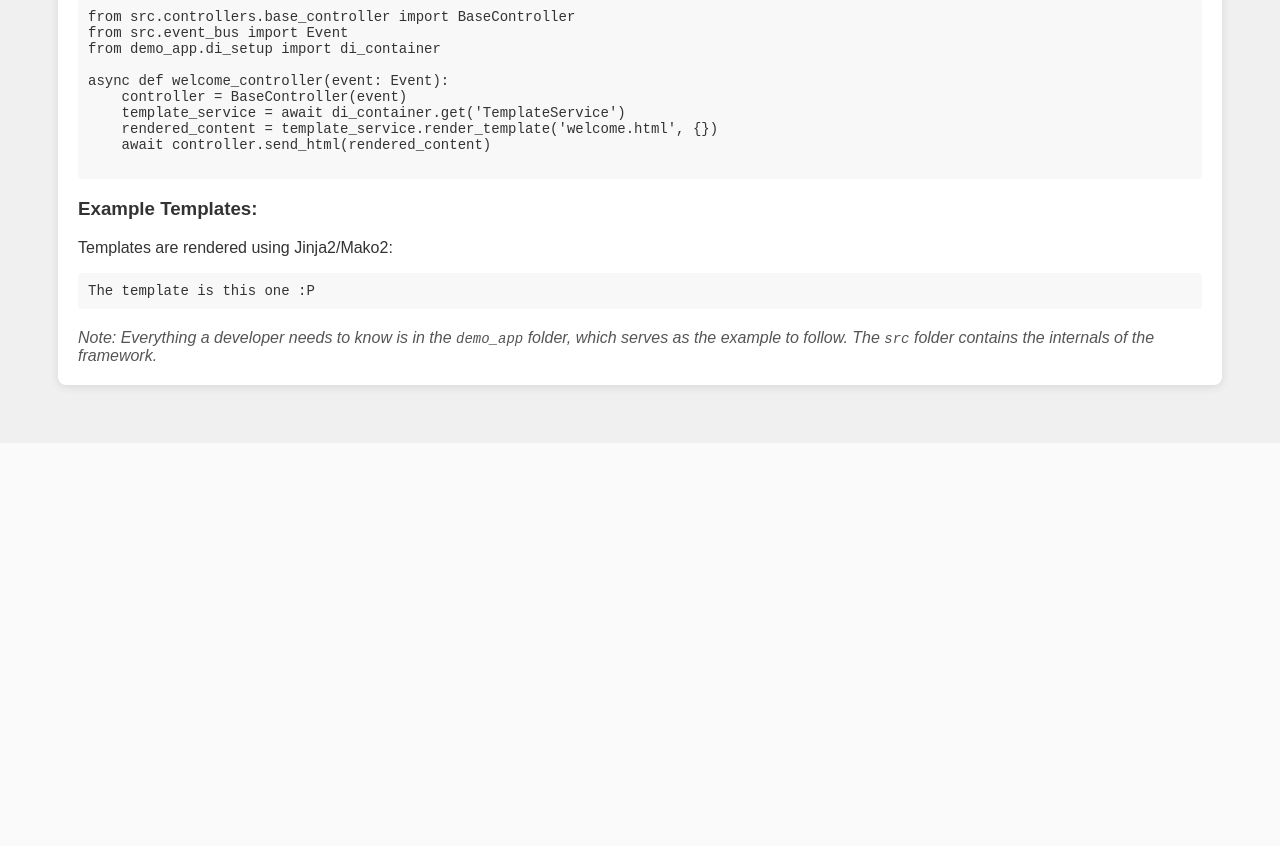
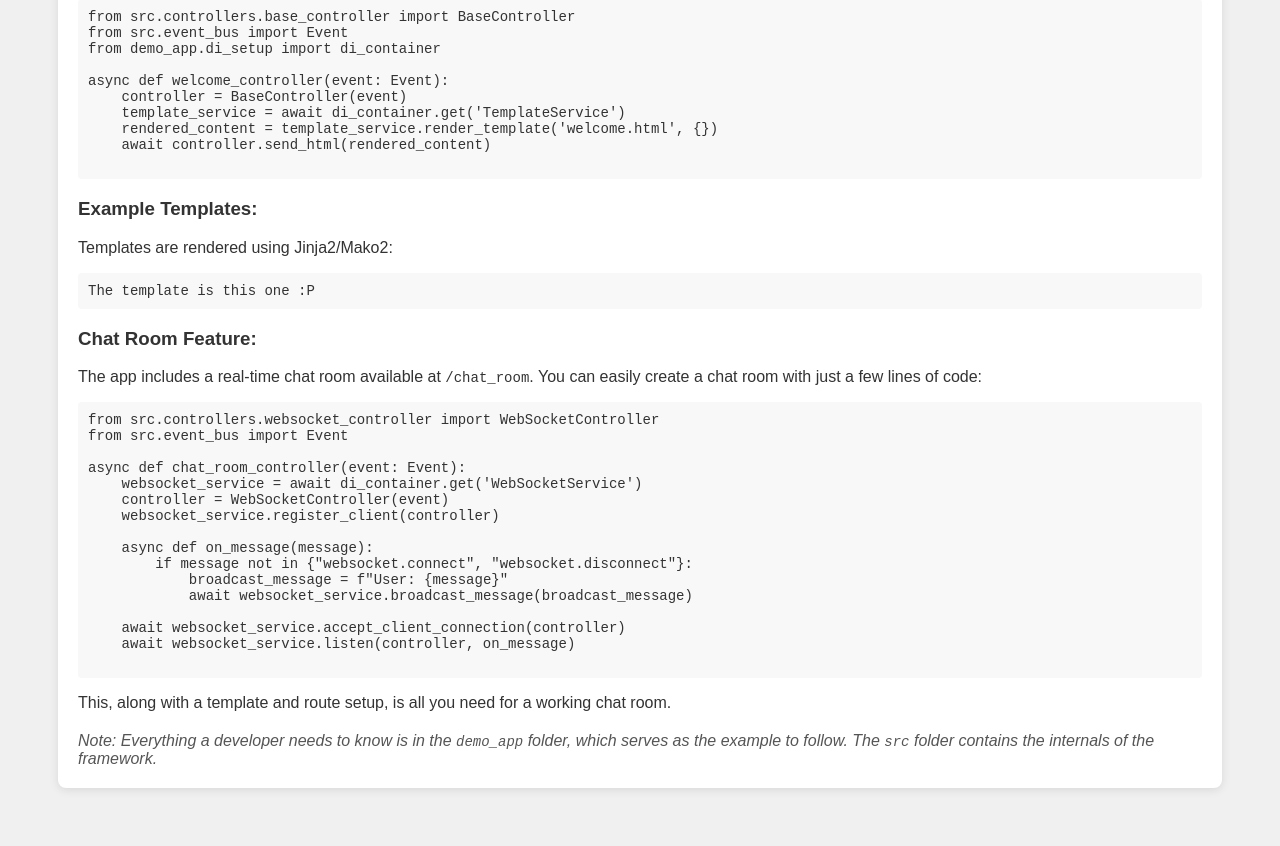
Before and after one commit to yerco/eventwired, a Python web app: template demo_app/templates/welcome.html in a window 1280 px wide. Shown: the part 576-1422 px from the top of the page. Before the commit the page ends 969 px from the top, so only its background shows below. Run offline with Jinja, Linux system fonts and the light colour scheme; the template is opened without the code that fills it, so the values that code supplies are empty.

Commit message:
Chat room example added

```diff
--- a/demo_app/templates/welcome.html
+++ b/demo_app/templates/welcome.html
@@ -84,6 +84,28 @@ async def welcome_controller(event: Event):
         <h3>Example Templates:</h3>
         <p>Templates are rendered using Jinja2/Mako2:</p>
         <pre><code>The template is this one :P</code></pre>
+
+        <div class="examples">
+            <h3>Chat Room Feature:</h3>
+            <p>The app includes a real-time chat room available at <code>/chat_room</code>. You can easily create a chat room with just a few lines of code:</p>
+            <pre><code>from src.controllers.websocket_controller import WebSocketController
+from src.event_bus import Event
+
+async def chat_room_controller(event: Event):
+    websocket_service = await di_container.get('WebSocketService')
+    controller = WebSocketController(event)
+    websocket_service.register_client(controller)
+
+    async def on_message(message):
+        if message not in {"websocket.connect", "websocket.disconnect"}:
+            broadcast_message = f"User: {message}"
+            await websocket_service.broadcast_message(broadcast_message)
+
+    await websocket_service.accept_client_connection(controller)
+    await websocket_service.listen(controller, on_message)
+    </code></pre>
+            <p>This, along with a template and route setup, is all you need for a working chat room.</p>
+        </div>
     </div>
 
     <div class="note">
```
Also changed, not shown: LICENSE.txt (added), README.md.
